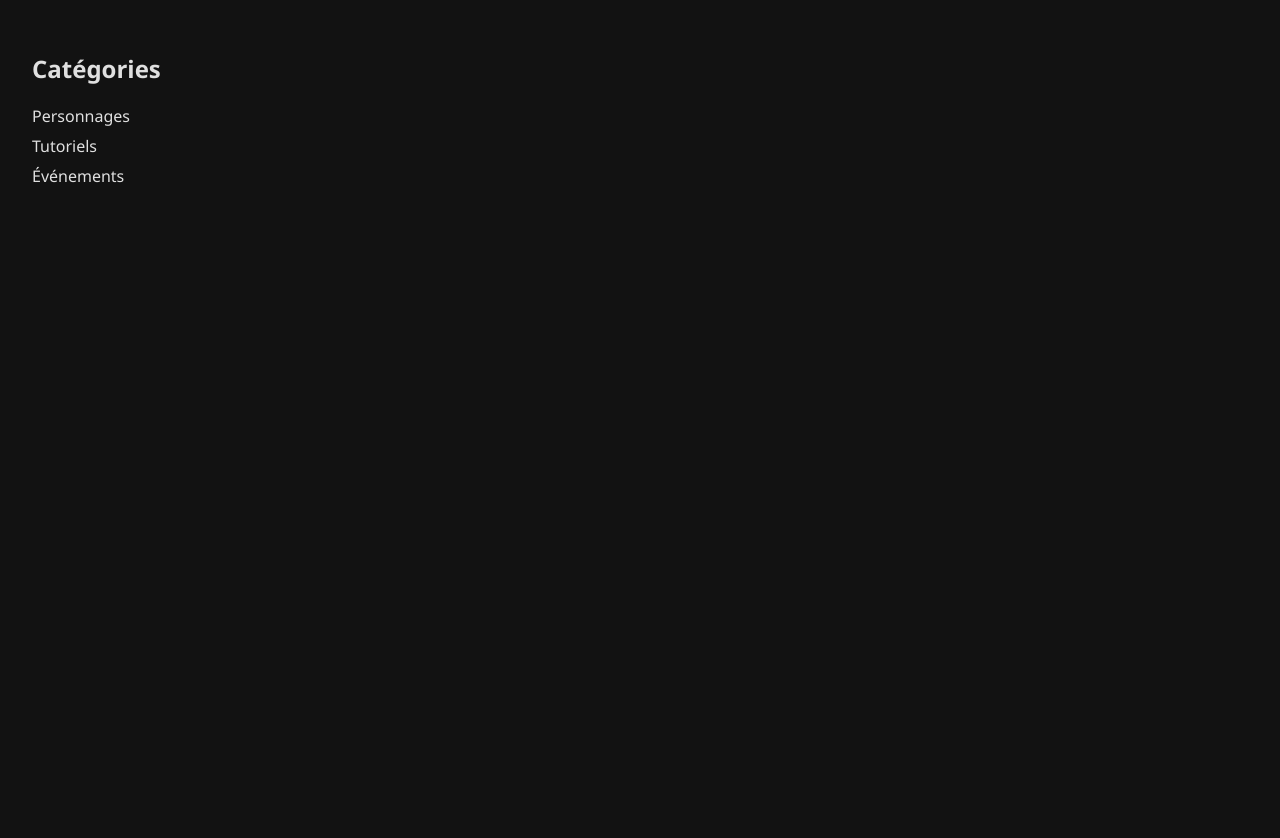
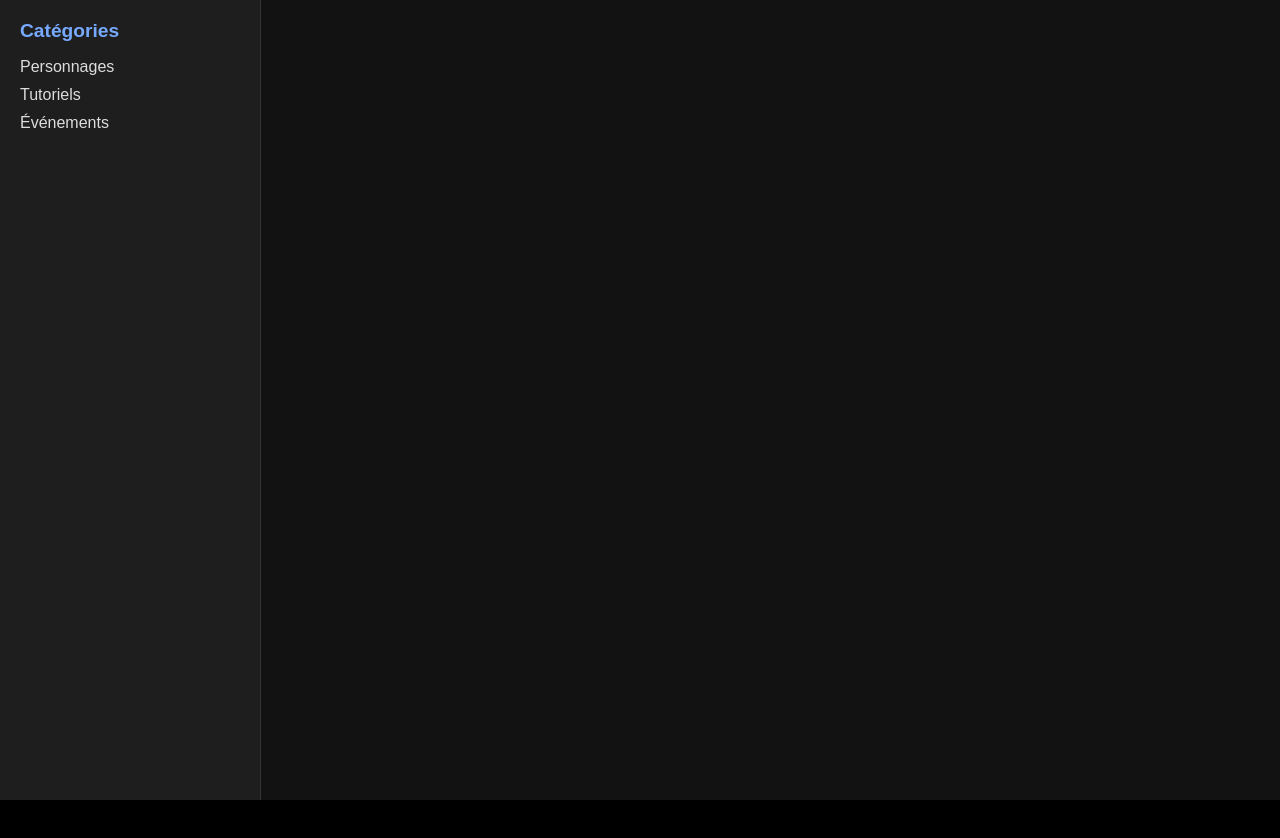
Before and after one commit to Chiubbi/etheria-restart, a Next.js app: page /layout in a window 1280 px wide. Shown: the top 838 px of the page. After the commit the page ends 800 px from the top, so only its background shows below. Built offline with nearby package versions, Linux system fonts and the light colour scheme.

Commit message:
Update layout.module.css

```diff
--- a/pages/layout.module.css
+++ b/pages/layout.module.css
@@ -1,31 +1,35 @@
-/* components/layout.module.css */
-
 .container {
+  display: flex;
+  min-height: 100vh;
   background-color: #121212;
-  color: #e0e0e0;
-  min-height: 100vh;
-  padding: 2rem;
-  font-family: 'Segoe UI', Tahoma, Geneva, Verdana, sans-serif;
+  color: #f5f5f5;
+  font-family: Arial, sans-serif;
 }
 
-h1 {
-  color: #c2a4ff; /* Violet pastel inspiré de Prydwen */
+.sidebar {
+  width: 220px;
+  background-color: #1e1e1e;
+  padding: 20px;
+  border-right: 1px solid #333;
 }
 
-a {
-  color: #8ab4f8;
-  text-decoration: none;
+.sidebar h2 {
+  margin-top: 0;
+  font-size: 1.2em;
+  color: #77aaff;
 }
 
-ul {
-  list-style-type: none;
-  padding-left: 0;
+.sidebar ul {
+  list-style: none;
+  padding: 0;
 }
 
-li {
-  margin: 0.5rem 0;
+.sidebar li {
+  margin: 10px 0;
+  color: #ddd;
 }
 
-strong {
-  color: #ffffff;
+.mainContent {
+  flex: 1;
+  padding: 30px;
 }
```
